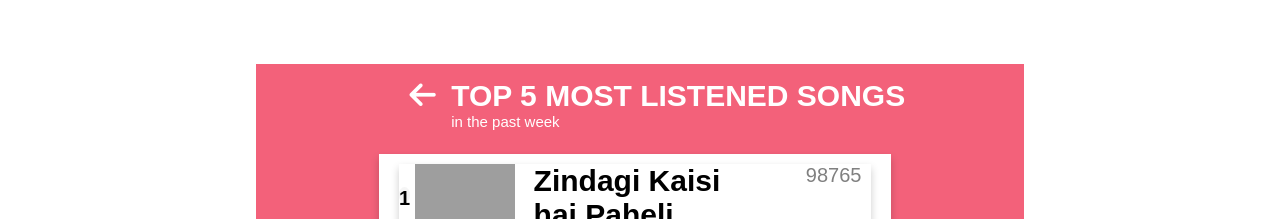
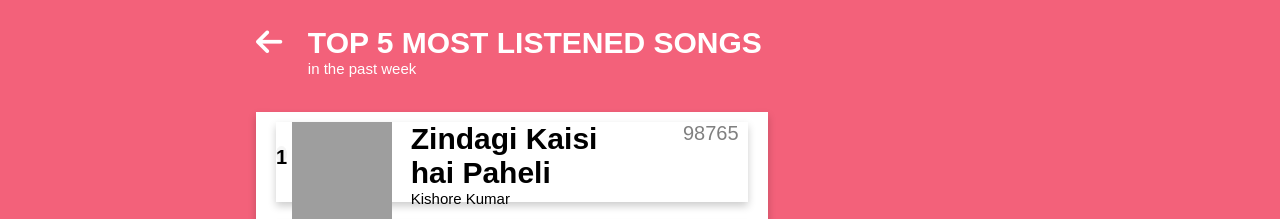
Before and after one commit to sattya19/icodethis, a plain HTML site: page Top Chart/index.html in a window 1280 px wide. Shown: the top 219 px of the page. Drawn offline with Linux system fonts and the light colour scheme; grey boxes are pictures that could not be loaded.

Commit message:
Update styles.css

```diff
--- a/Top Chart/styles.css
+++ b/Top Chart/styles.css
@@ -12,21 +12,13 @@ body{
     box-sizing: border-box;
 
 }
-.container{
-     height: 80vh;
-    width: 60vw;
-    background-color: whitesmoke;
-    margin-top: 5%;
-    margin-left: 20%;
-    position: relative;
 
-}
 .card{
    height: 70vh;
     width: 40vw;
     background-color: white;
     box-shadow: 0 4px 8px 0 rgba(0, 0, 0, 0.2);
-    margin-left: 16%;
+    margin-left: 20%;
 top: 14%;
     position: absolute;
      transition: all 0.4s;
```
